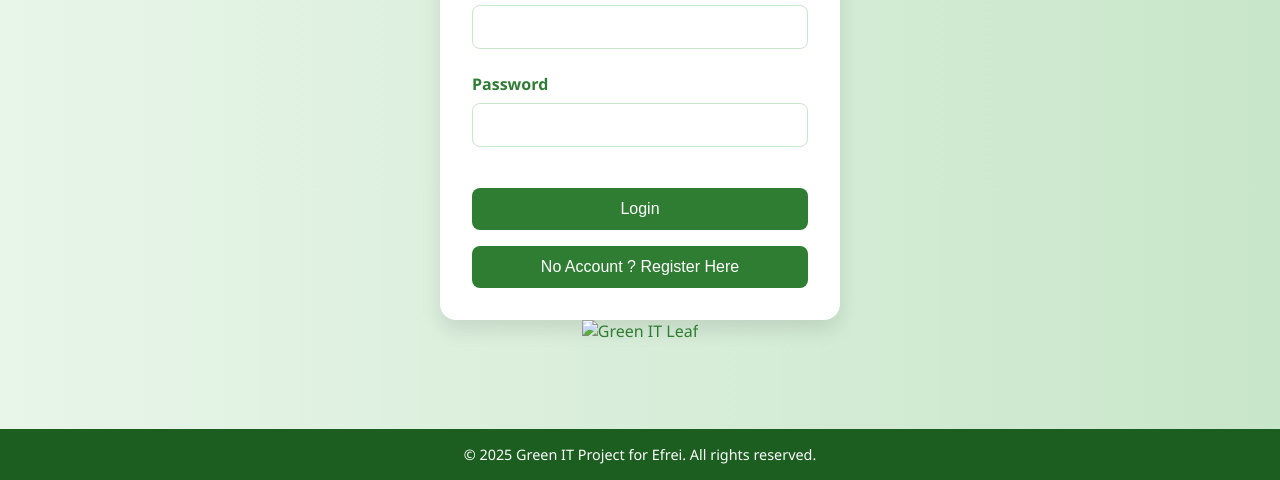
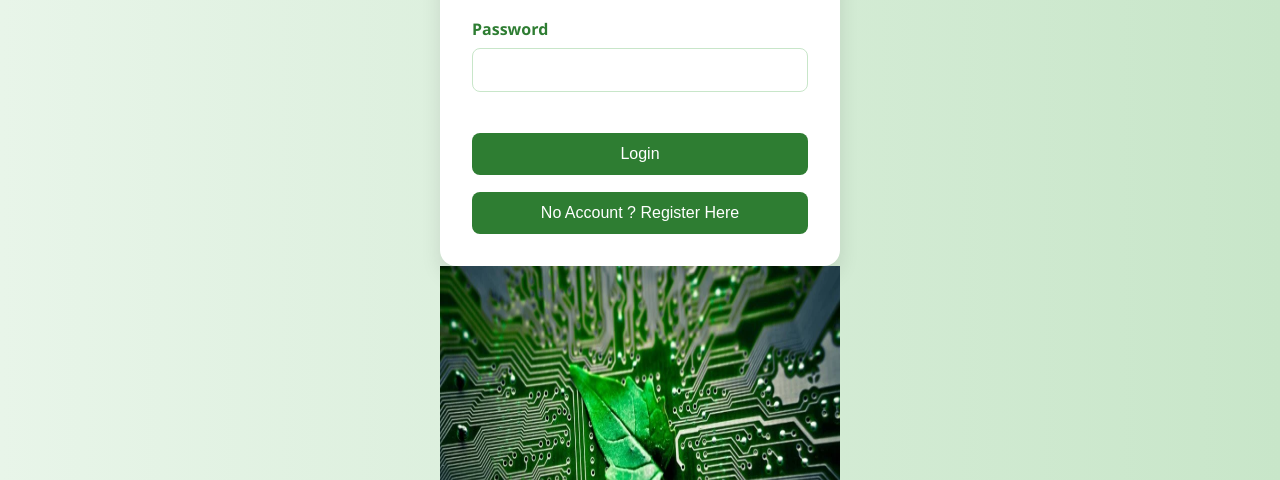
Before and after one commit to An0maly404/Green-It-Project, a plain HTML site: page public/main_login.html in a window 1280 px wide. Shown: the part 320-800 px from the top of the page. Drawn offline with nearby package versions, Linux system fonts and the light colour scheme.

Commit message:
image corrected

```diff
--- a/public/main_login.html
+++ b/public/main_login.html
@@ -31,7 +31,7 @@
   </form>
 
   <div class="form-image">
-    <img src="./images/greenitimage-optimized.webp" alt="Green IT Leaf" loading="lazy" width="400" height="300">
+    <img src="./images/greenitimage.webp" alt="Green IT Leaf" loading="lazy" width="400" height="300">
   </div>
 </main>
 
```
